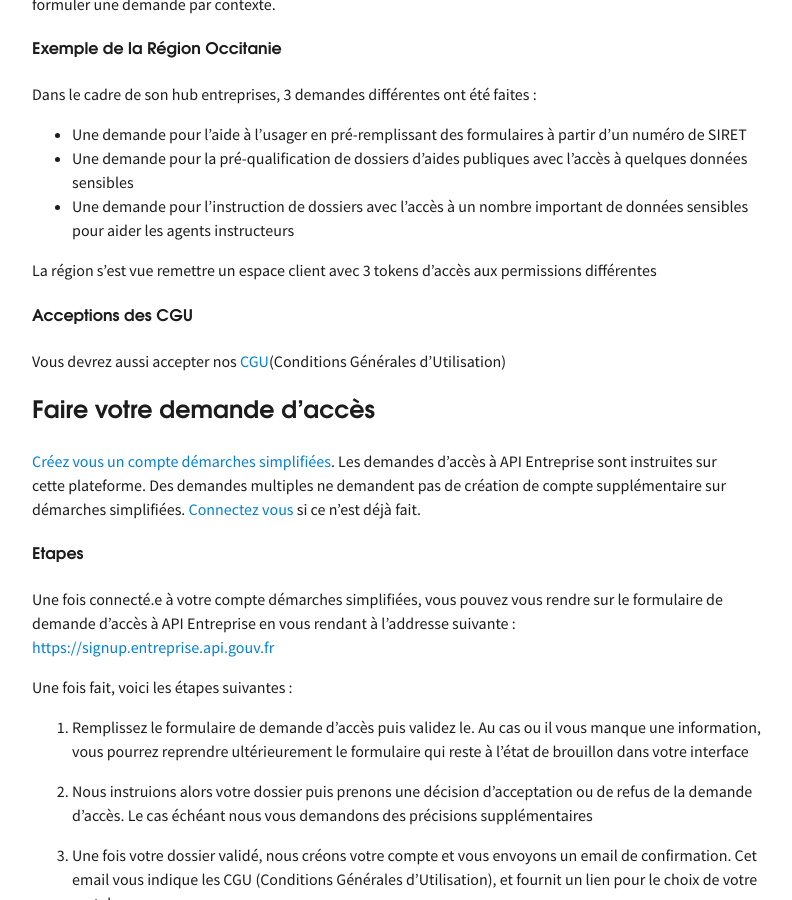
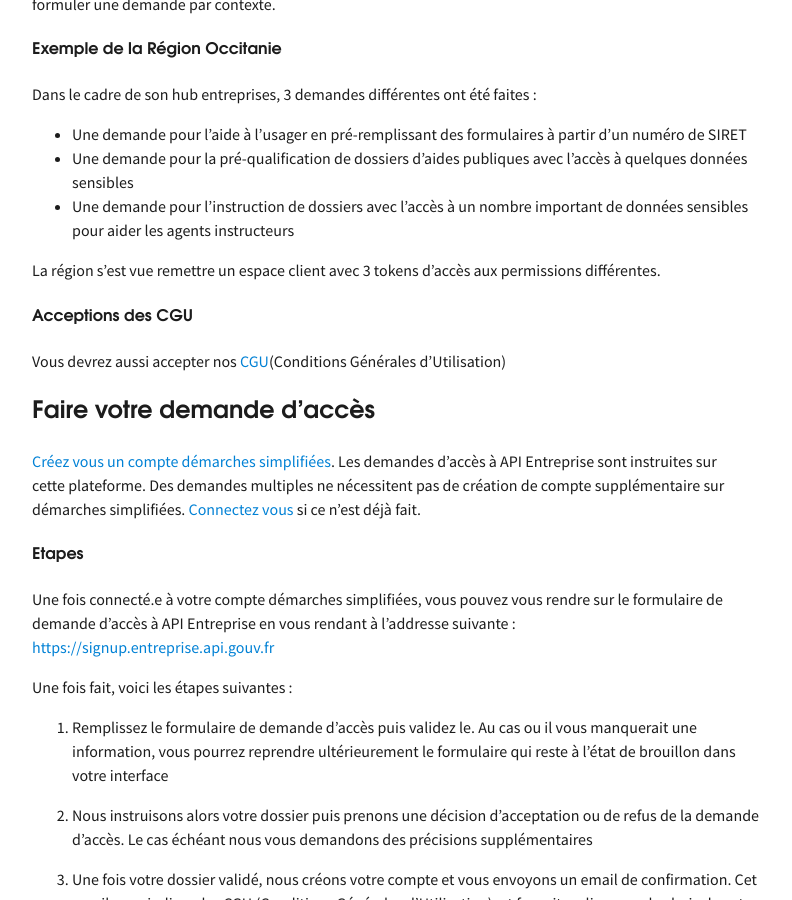
Before and after one commit to etalab/entreprise.api.gouv.fr, a Jekyll site: the page built from pages/demander_un_acces.md, in a window 1280 px wide and 900 px high, scrolled down 998 px. Shown: the whole window, without its empty margins (238-1030 px from the left). Built offline with Jekyll 4.4.1, drawn with Linux system fonts in a browser that asks for light colours; some web fonts are replaced; some of the changed text lies outside the part shown.

Commit message:
corrections demander_un_acces.md

```diff
--- a/pages/demander_un_acces.md
+++ b/pages/demander_un_acces.md
@@ -40,7 +40,7 @@
     important de données sensibles pour aider les agents instructeurs
 
 La région s'est vue remettre un espace client avec 3 tokens d'accès aux
-permissions différentes
+permissions différentes.
 
 #### Acceptions des CGU
 
@@ -50,7 +50,7 @@
 
 [Créez vous un compte démarches simplifiées](https://www.demarches-simplifiees.fr/users/sign_up).
 Les demandes d'accès à API Entreprise sont instruites sur cette plateforme.
-Des demandes multiples ne demandent pas de création de compte supplémentaire
+Des demandes multiples ne nécessitent pas de création de compte supplémentaire
 sur démarches simplifiées. [Connectez vous](https://www.demarches-simplifiees.fr/users/sign_in)
 si ce n'est déjà fait.
 
@@ -63,10 +63,10 @@
 Une fois fait, voici les étapes suivantes :
 
   1. Remplissez le formulaire de demande d'accès puis validez le. Au cas ou il
-     vous manque une information, vous pourrez reprendre ultérieurement le formulaire qui
+     vous manquerait une information, vous pourrez reprendre ultérieurement le formulaire qui
      reste à l'état de brouillon dans votre interface
 
-  2. Nous instruions alors votre dossier puis prenons une décision d'acceptation ou de refus
+  2. Nous instruisons alors votre dossier puis prenons une décision d'acceptation ou de refus
      de la demande d'accès. Le cas échéant nous vous demandons des précisions
      supplémentaires
 
```
Also changed, not shown: other parts of pages/demander_un_acces.md (+2 -2 lines).
